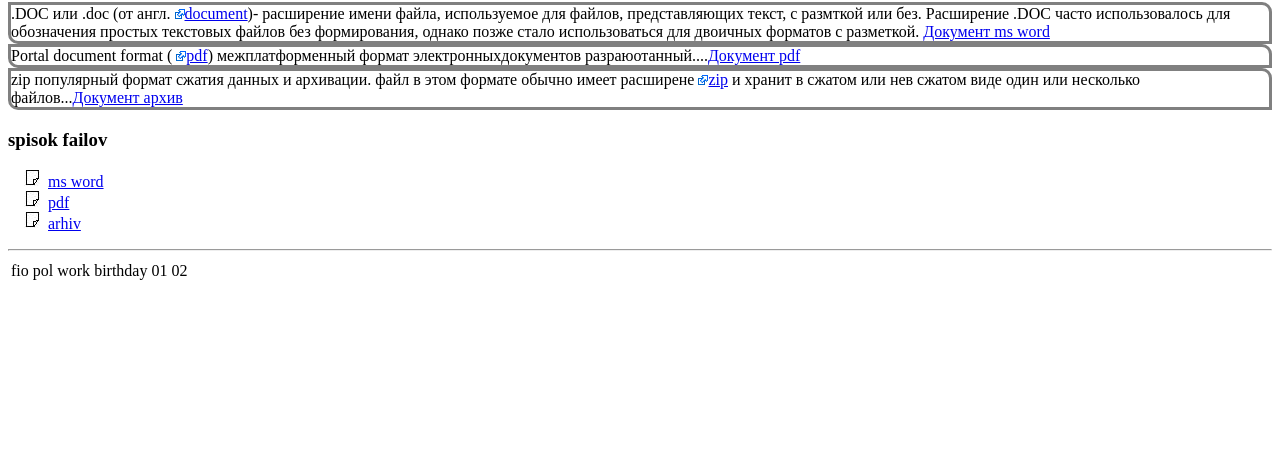
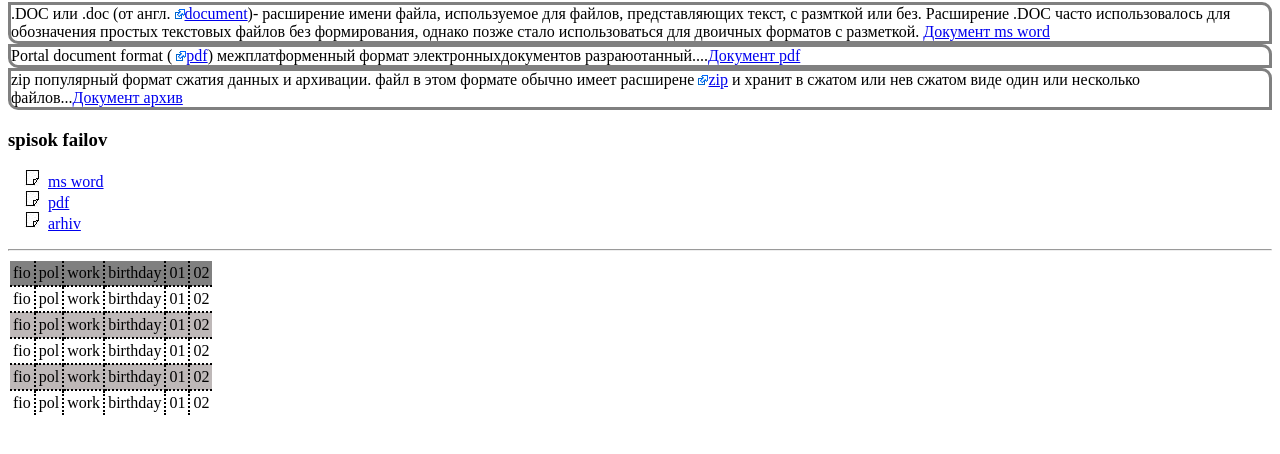
Before and after one commit to caroline1shibut/CarolineShibut, a plain HTML site: page lesson/homework7/cssCombinator.html in a window 1280 px wide. Shown: the part 64-518 px from the top of the page. Drawn offline with Linux system fonts and the light colour scheme.

Commit message:
init repository

```diff
--- a/lesson/homework7/cssCombinator.html
+++ b/lesson/homework7/cssCombinator.html
@@ -19,6 +19,24 @@
         }
         .image:hover span{
             visibility: visible;
+        }
+       table{
+        border-collapse: collapse;
+        border: 2px solid white;
+       }
+       td{
+        padding: 3px;
+        border: 2px dotted black;
+       }
+
+       tr:nth-child(odd){
+        background-color:rgb(190, 184, 184)
+    }
+     tr:first-child{
+          background-color: gray;
+       }
+       tbody tr:hover{
+        background-color:aqua;
        }
 
     </style>
@@ -45,12 +63,52 @@
     </ul>
     <hr>
     <table>
+        <tr>
             <td>fio</td>
             <td>pol</td>
             <td>work</td>
             <td>birthday</td>
             <td>01</td>
             <td>02</td>
+        </tr>
+        <tr>
+            <td>fio</td>
+            <td>pol</td>
+            <td>work</td>
+            <td>birthday</td>
+            <td>01</td>
+            <td>02</td>
+        </tr>
+        <tr>
+            <td>fio</td>
+            <td>pol</td>
+            <td>work</td>
+            <td>birthday</td>
+            <td>01</td>
+            <td>02</td>
+        </tr><tr>
+            <td>fio</td>
+            <td>pol</td>
+            <td>work</td>
+            <td>birthday</td>
+            <td>01</td>
+            <td>02</td>
+        </tr><tr>
+            <td>fio</td>
+            <td>pol</td>
+            <td>work</td>
+            <td>birthday</td>
+            <td>01</td>
+            <td>02</td>
+        </tr><tr>
+            <td>fio</td>
+            <td>pol</td>
+            <td>work</td>
+            <td>birthday</td>
+            <td>01</td>
+            <td>02</td>
+        </tr>
     </table>
+
 </body>
 </html>
```
Lines whose indentation alone changed are shown as unchanged.
